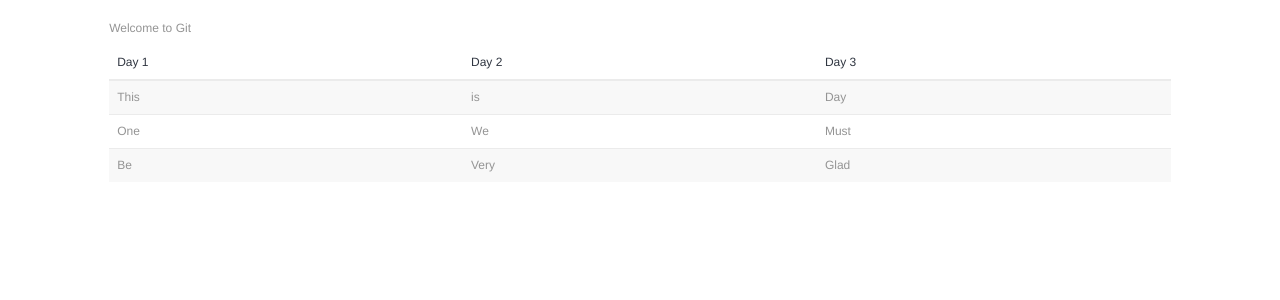
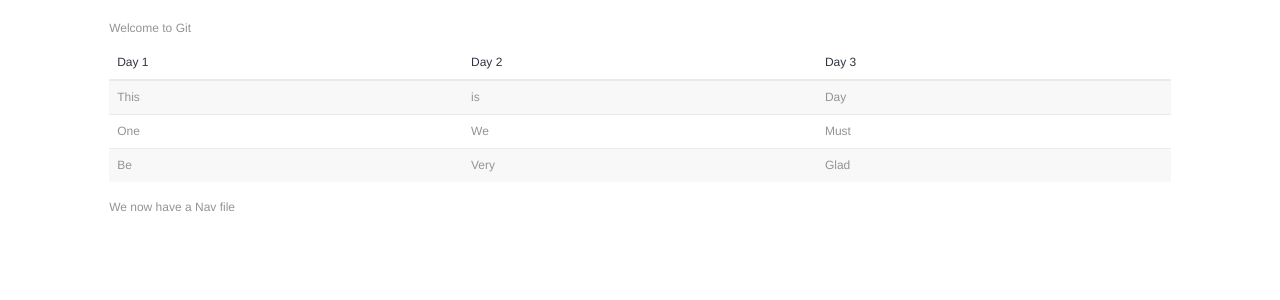
Before and after one commit to nkmwambs/repo, a PHP site: page / in a window 1280 px wide. Shown: the top 300 px of the page. Run offline with PHP 8.4, Linux system fonts and the light colour scheme; some libraries are stand-ins or nearby versions.

Commit message:
Nav file comment

```diff
--- a/index.php
+++ b/index.php
@@ -54,6 +54,10 @@
 					</tr>
 				</tbody>
 			</table>
+
+			<p></p>
+
+			We now have a Nav file
 		</div>
 	</div>
 
```
